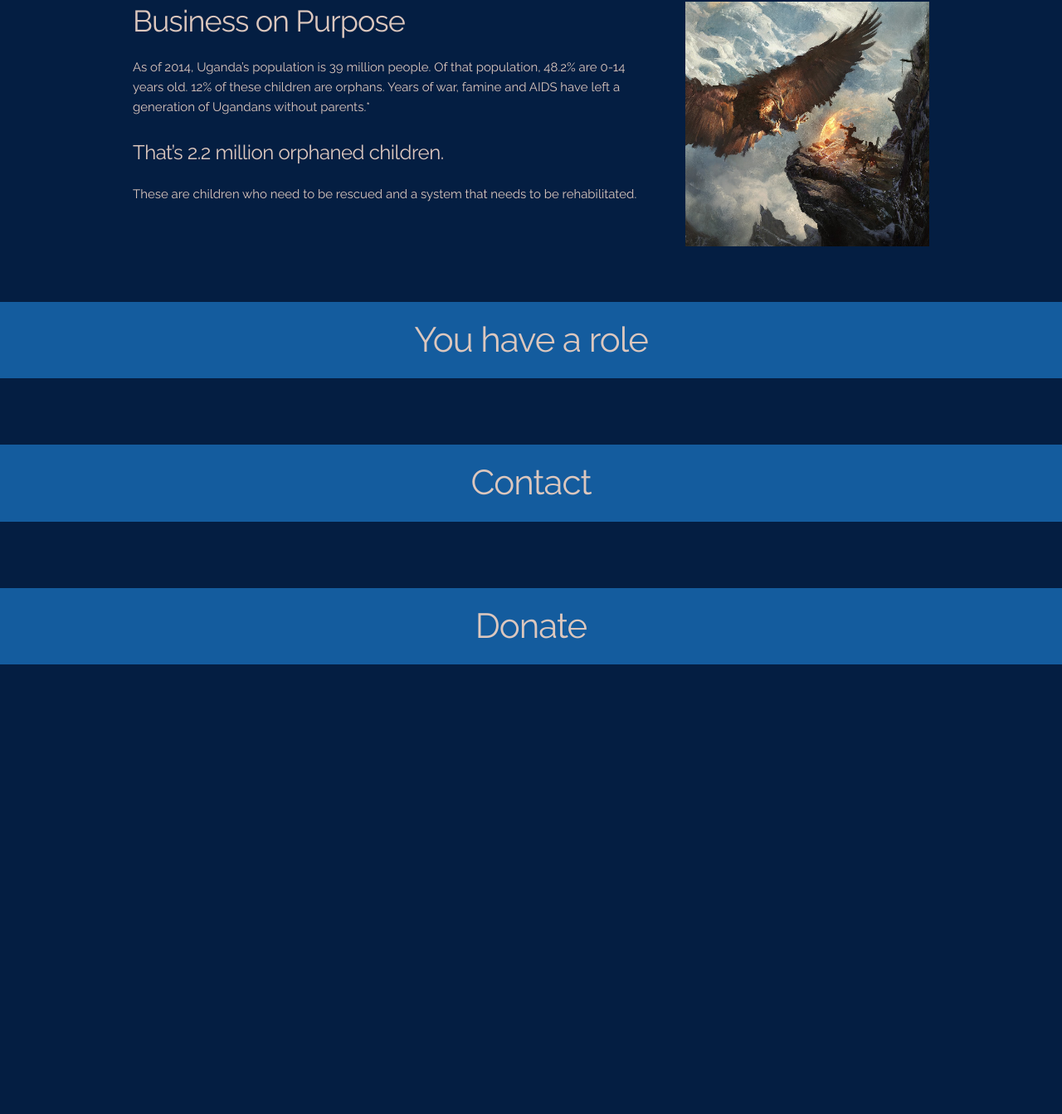
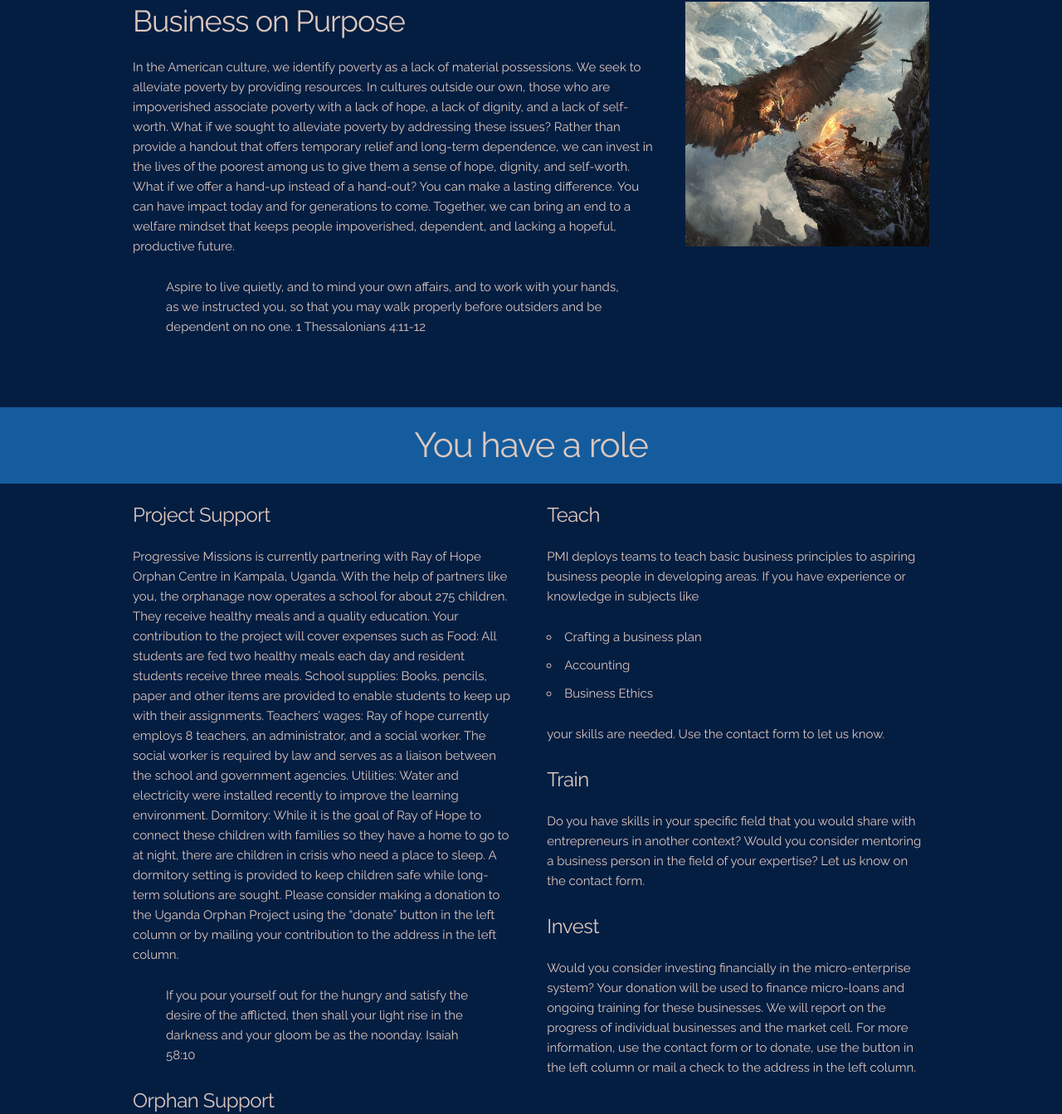
Before and after one commit to jakedecourcey/Progressive-Missions-Website, a website: page index.html in a window 1280 px wide. Shown: the part 1343-2686 px from the top of the page at 83% size. Before the commit the page ends 2164 px from the top, so only its background shows below. Drawn offline with Linux system fonts and the light colour scheme.

Commit message:
Added 'get involved' content in preparation for coding click-to-show functionality with JS

```diff
--- a/index.html
+++ b/index.html
@@ -120,6 +120,7 @@
 
   <h2 class="banner">What does it look like to help the needy?</h2>
 
+  <!-- About section -->
   <div class="container">
 
     <div class="row"> <!-- Row 3 -->
@@ -138,13 +139,13 @@
 
     </div> <!-- Row 3 -->
 
-  </div>
+  </div> <!-- End about section -->
 
   <div class="banner-spacer" id="learn"></div>
 
-    <h2 class="banner">This is what we do.</h2>
+  <h2 class="banner">This is what we do</h2>
 
-  <div class="container">
+  <div class="container"> <!-- Project section -->
 
     <div class="row"> <!-- Row 5 -->
 
@@ -167,11 +168,18 @@
 
       <div class="eight columns">
         <h3>Business on Purpose</h3>
-        <p>As of 2014, Uganda’s population is 39 million people. Of that population, 48.2% are 0-14 years old. 12% of these children are orphans. Years of war, famine and AIDS have left a generation of Ugandans without parents.*</p>
+        <p>In the American culture, we identify poverty as a lack of material possessions. We seek to alleviate poverty by providing resources.
 
-        <h5>That’s 2.2 million orphaned children.</h5>
+          In cultures outside our own, those who are impoverished associate poverty with a lack of hope, a lack of dignity, and a lack of self-worth.
 
-        <p>These are children who need to be rescued and a system that needs to be rehabilitated.</p>
+          What if we sought to alleviate poverty by addressing these issues? Rather than provide a handout that offers temporary relief and long-term dependence, we can invest in the lives of the poorest among us to give them a sense of hope, dignity, and self-worth.
+
+          What if we offer a hand-up instead of a hand-out?
+
+          You can make a lasting difference. You can have impact today and for generations to come. Together, we can bring an end to a welfare mindset that keeps people impoverished, dependent, and lacking a hopeful, productive future.</p>
+
+          <blockquote>Aspire to live quietly, and to mind your own affairs, and to work with your hands, as we instructed you, so that you may walk properly before outsiders and be dependent on no one.
+            1 Thessalonians 4:11-12</blockquote>
           </div>
 
           <div class="four columns">
@@ -180,10 +188,77 @@
 
         </div> <!-- Row -->
 
-  </div> <!-- Container -->
+      </div> <!-- End project section -->
 
       <div class="banner-spacer" id="get-involved"></div>
       <h2 class="banner">You have a role</h2>
+
+      <div class="container"> <!-- Get involved section -->
+
+        <div class="row">
+
+          <div class="six columns">
+            <div class="support-description">
+
+              <h5>Project Support</h5>
+              <p>Progressive Missions is currently partnering with Ray of Hope Orphan Centre in Kampala, Uganda. With the help of partners like you, the orphanage now operates a school for about 275 children. They receive healthy meals and a quality education.
+
+                Your contribution to the project will cover expenses such as
+
+                Food: All students are fed two healthy meals each day and resident students receive three meals.
+                School supplies: Books, pencils, paper and other items are provided to enable students to keep up with their assignments.
+                Teachers’ wages: Ray of hope currently employs 8 teachers, an administrator, and a social worker. The social worker is required by law and serves as a liaison between the school and government agencies.
+                Utilities: Water and electricity were installed recently to improve the learning environment.
+                Dormitory: While it is the goal of Ray of Hope to connect these children with families so they have a home to go to at night, there are children in crisis who need a place to sleep. A dormitory setting is provided to keep children safe while long-term solutions are sought.
+
+                Please consider making a donation to the Uganda Orphan Project using the “donate” button in the left column or by mailing your contribution to the address in the left column.</p>
+                <blockquote> If you pour yourself out for the hungry and satisfy the desire of the afflicted, then shall your light rise in the darkness and your gloom be as the noonday. Isaiah 58:10 </blockquote>
+
+              </div>
+              <div class="support-description">
+
+                <h5>Orphan Support</h5>
+                <p>Ray of Hope Orphan Centre meets the needs of 275 children. Many of the basic needs of these children would not be met except for the generous contributions of partners. Your support of an orphan will assist the school in providing education, clothes, food, and hope.
+
+                  Would you consider committing to sponsor an orphan for one year? The cost is $40 per month. We will keep you abreast of the progress in the life of your student and in the school. You will receive updates from the school and letters from your child.
+
+                  You can also choose to sponsor a student. A student is a child who attends the school for education and receives two meals daily. They then return to their home at night. The cost to sponsor a student is $10 per month. As with the orphans, you will receive reports and letters from your child.
+
+                  Please click here to see some of the children you can sponsor.
+
+                  If you have questions, let us know using the contact form. If you would like to make a donation, use the button in the left column or mail it to the address in the left column.</p>
+
+                </div>
+
+              </div>
+
+              <div class="six columns">
+
+                <div class="support-description">
+                  <h5>Teach</h5>
+                  <p>PMI deploys teams to teach basic business principles to aspiring business people in developing areas. If you have experience or knowledge in subjects like
+                    <ul>
+                      <li>Crafting a business plan</li>
+                      <li>Accounting</li>
+                      <li>Business Ethics</li>
+                    </ul>
+                    your skills are needed. Use the contact form to let us know.</p>
+                  </div>
+
+                  <div class="support-description">
+                    <h5>Train</h5>
+                    <p>Do you have skills in your specific field that you would share with entrepreneurs in another context? Would you consider mentoring a business person in the field of your expertise? Let us know on the contact form.</p>
+                  </div>
+
+                  <div class="support-description">
+                    <h5>Invest</h5>
+                    <p>Would you consider investing financially in the micro-enterprise system? Your donation will be used to finance micro-loans and ongoing training for these businesses. We will report on the progress of individual businesses and the market cell. For more information, use the contact form or to donate, use the button in the left column or mail a check to the address in the left column.</p>
+                  </div>
+                </div>
+
+              </div>
+
+            </div>
 
             <div class="banner-spacer" id="contact"></div>
             <h2 class="banner">Contact</h2>
```
Lines whose indentation alone changed are shown as unchanged.
